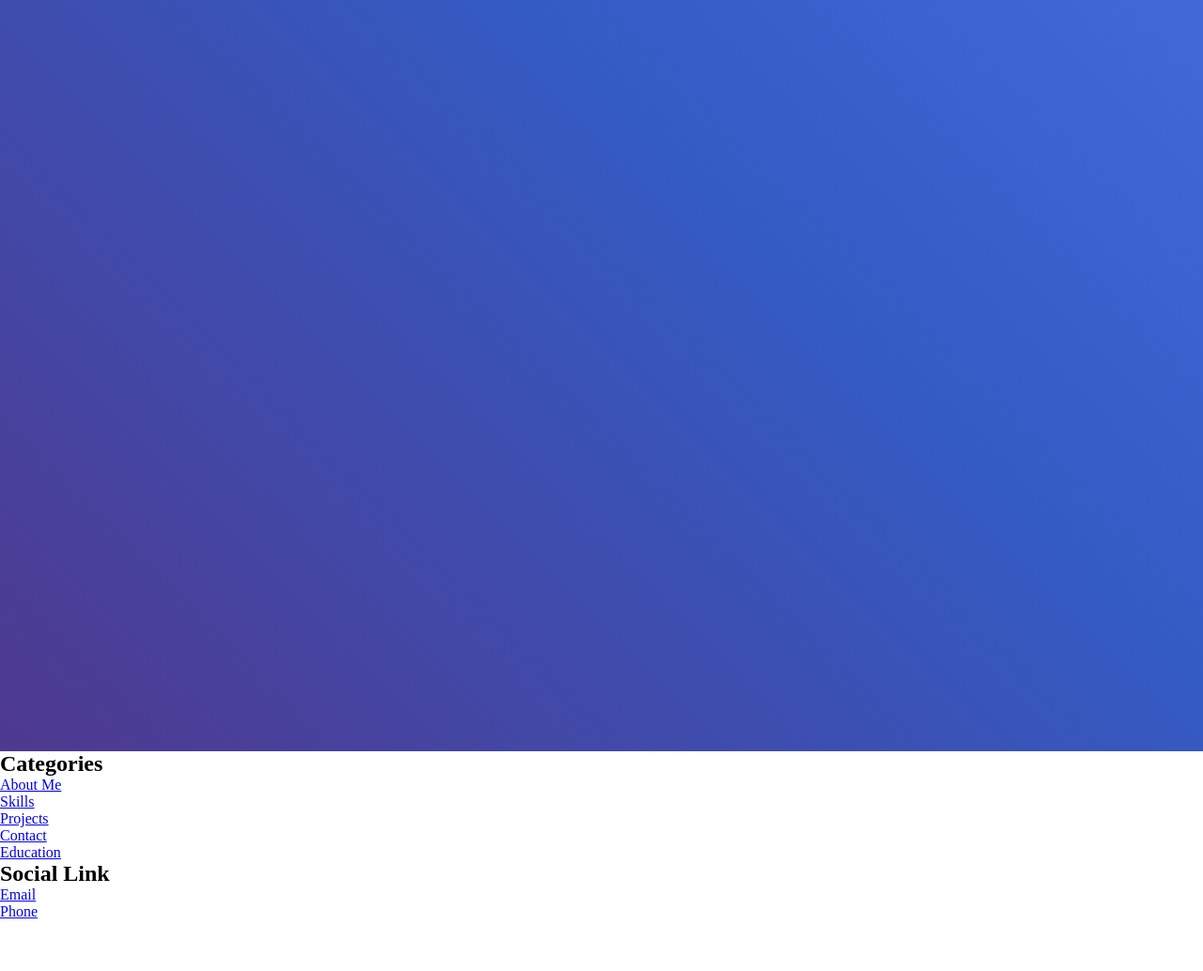
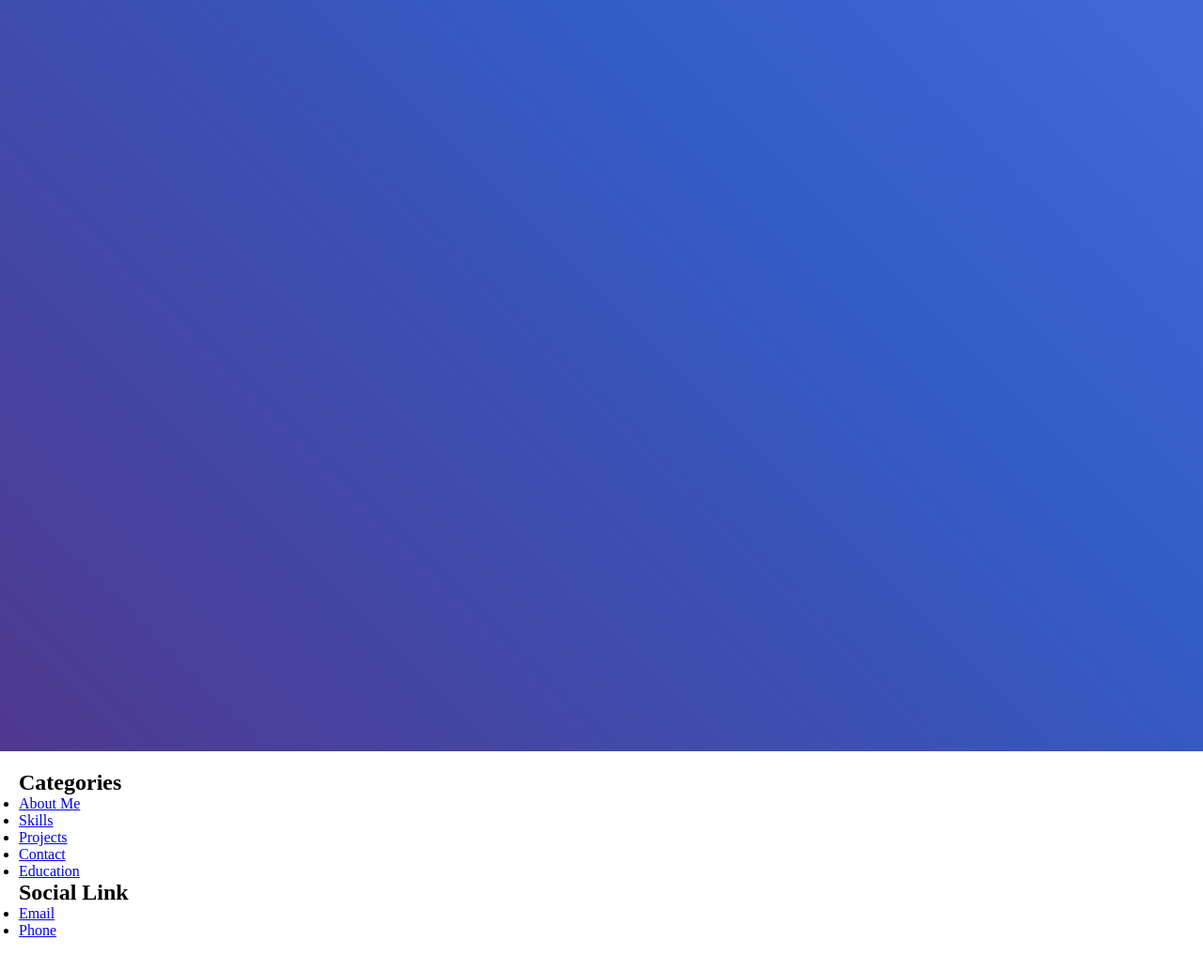
Before and after one commit to J-github18/junelapolinar-portfolio, a plain HTML site: page index.html in a window 1280 px wide. Shown: the whole page at 94% size. Before the commit the page ends 980 px from the top, so only its background shows below. Drawn offline with Linux system fonts and the light colour scheme.

Commit message:
adding main content and css

```diff
--- a/index.html
+++ b/index.html
@@ -11,7 +11,7 @@
 
 <body>
     <div class="container"></div>
-    <div class="container1">
+    <div class="main-content">
         <div class="sidebar">
             <h2>Categories</h2>
             <ul>
--- a/style.css
+++ b/style.css
@@ -21,3 +21,8 @@
         background-position: 0% 50%;
     }
 }
+.main-content{
+    height: 100vh;
+    width: 100%;
+    padding: 20px;
+}
```
